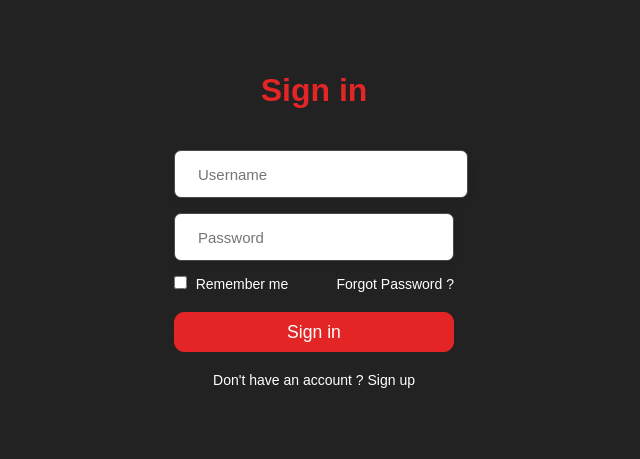
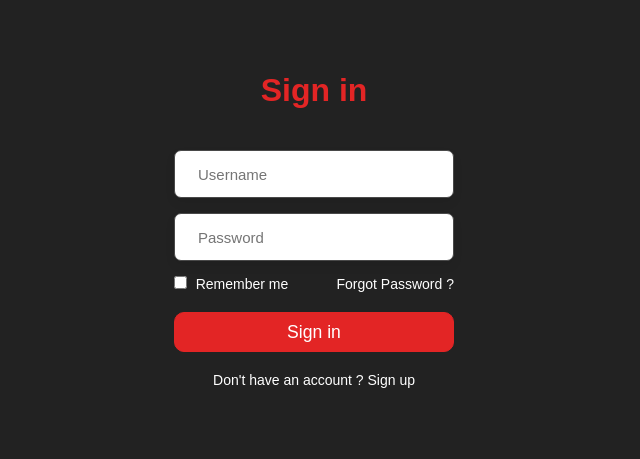
Before and after one commit to VipeR-69/kira-clone, a Django app: page /signin in a window 1280 px wide, with the restyled element focused. Shown: the part 76-535 px from the top of the page, without its empty margins (326-966 px from the left). Run offline with Django 5.2, Linux system fonts and the light colour scheme.

Commit message:
Removed the input field transition in the login page

```diff
--- a/static/login.css
+++ b/static/login.css
@@ -85,10 +85,6 @@ p{
     transition: .3s;
 }
 
-.inputField:focus{
-    width: 105%;
-}
-
 .forgot{
     display: flex;
     justify-content: space-between;
```
